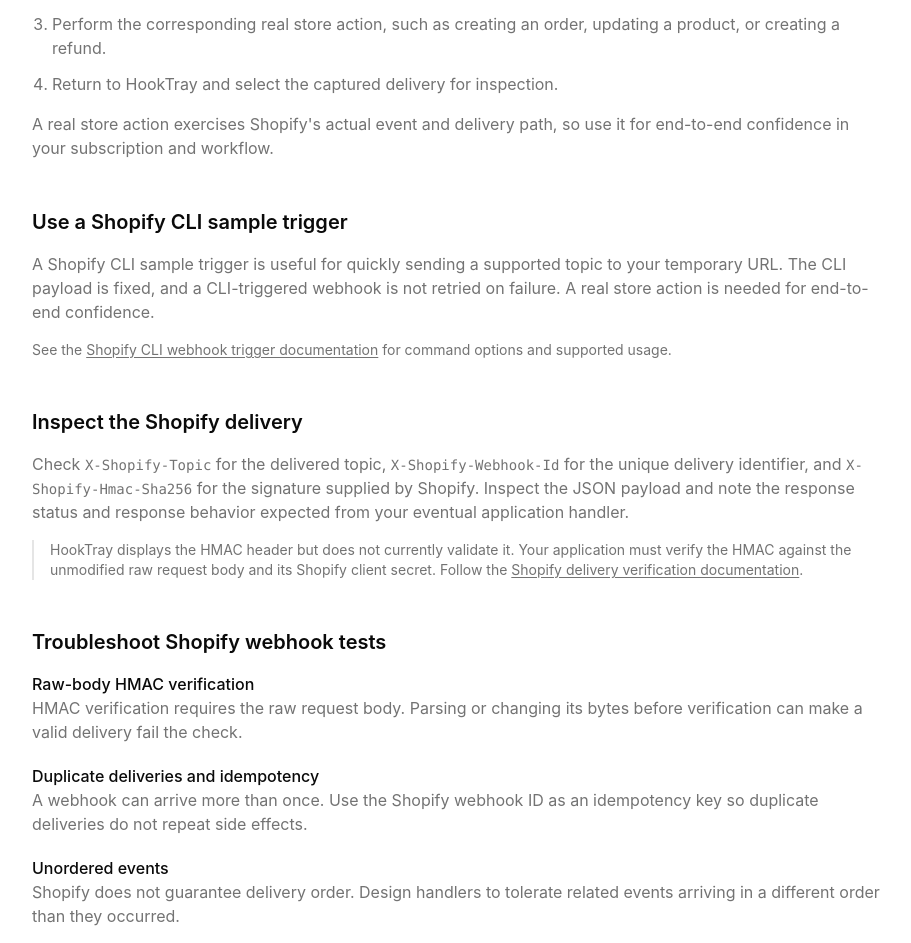
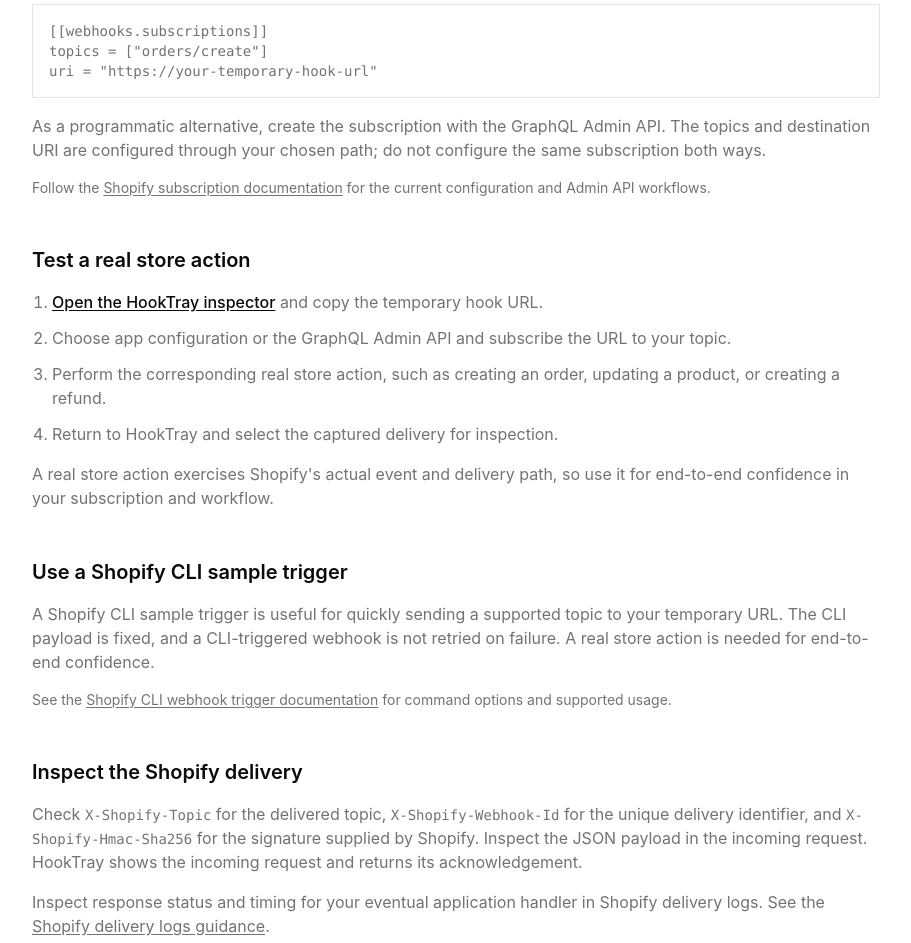
Before and after one commit to dgknttr/hooktray, a Next.js app in the folder frontend/: page /guides/test-shopify-webhooks in a window 1280 px wide. Shown: the part 569-1512 px from the top of the page, without its empty margins (184-1095 px from the left). Built offline with nearby package versions, Linux system fonts and the light colour scheme; no server answers.

Commit message:
fix: clarify Shopify webhook setup

```diff
--- a/frontend/app/(site)/guides/test-shopify-webhooks/page.tsx
+++ b/frontend/app/(site)/guides/test-shopify-webhooks/page.tsx
@@ -50,6 +50,37 @@
       </section>
 
       <section className="mb-12 space-y-4">
+        <h2 className="text-xl font-semibold">Subscribe to the topic</h2>
+        <p className="text-muted-foreground">
+          For app configuration, add a subscription to{ " "}
+          <code className="font-mono text-sm">shopify.app.toml</code>. Replace the example URI with
+          the temporary HookTray URL you copied:
+        </p>
+        <pre className="overflow-x-auto border border-border p-4 text-sm text-muted-foreground">
+          <code>{`[[webhooks.subscriptions]]
+topics = ["orders/create"]
+uri = "https://your-temporary-hook-url"`}</code>
+        </pre>
+        <p className="text-muted-foreground">
+          As a programmatic alternative, create the subscription with the GraphQL Admin API. The
+          topics and destination URI are configured through your chosen path; do not configure the
+          same subscription both ways.
+        </p>
+        <p className="text-sm text-muted-foreground">
+          Follow the{ " "}
+          <a
+            href="https://shopify.dev/docs/apps/build/webhooks/subscribe"
+            target="_blank"
+            rel="noopener noreferrer"
+            className={externalLinkClasses}
+          >
+            Shopify subscription documentation
+          </a>{ " "}
+          for the current configuration and Admin API workflows.
+        </p>
+      </section>
+
+      <section className="mb-12 space-y-4">
         <h2 className="text-xl font-semibold">Test a real store action</h2>
         <ol className="list-outside list-decimal space-y-3 pl-5 text-muted-foreground">
           <li>
@@ -58,7 +89,7 @@
             </Link>{ " "}
             and copy the temporary hook URL.
           </li>
-          <li>Configure that URL as the destination for the Shopify topic you want to test.</li>
+          <li>Choose app configuration or the GraphQL Admin API and subscribe the URL to your topic.</li>
           <li>
             Perform the corresponding real store action, such as creating an order, updating a
             product, or creating a refund.
@@ -98,8 +129,21 @@
           Check <code className="font-mono text-sm">X-Shopify-Topic</code> for the delivered topic,{ " "}
           <code className="font-mono text-sm">X-Shopify-Webhook-Id</code> for the unique delivery
           identifier, and <code className="font-mono text-sm">X-Shopify-Hmac-Sha256</code> for the
-          signature supplied by Shopify. Inspect the JSON payload and note the response status and
-          response behavior expected from your eventual application handler.
+          signature supplied by Shopify. Inspect the JSON payload in the incoming request. HookTray
+          shows the incoming request and returns its acknowledgement.
+        </p>
+        <p className="text-muted-foreground">
+          Inspect response status and timing for your eventual application handler in Shopify
+          delivery logs. See the{ " "}
+          <a
+            href="https://shopify.dev/docs/apps/build/webhooks/troubleshoot"
+            target="_blank"
+            rel="noopener noreferrer"
+            className={externalLinkClasses}
+          >
+            Shopify delivery logs guidance
+          </a>
+          .
         </p>
         <p className="border-l-2 border-border pl-4 text-sm text-muted-foreground">
           HookTray displays the HMAC header but does not currently validate it. Your application
```
Also changed, not shown: 1 other file (tests, documents, lock files or other folders).
